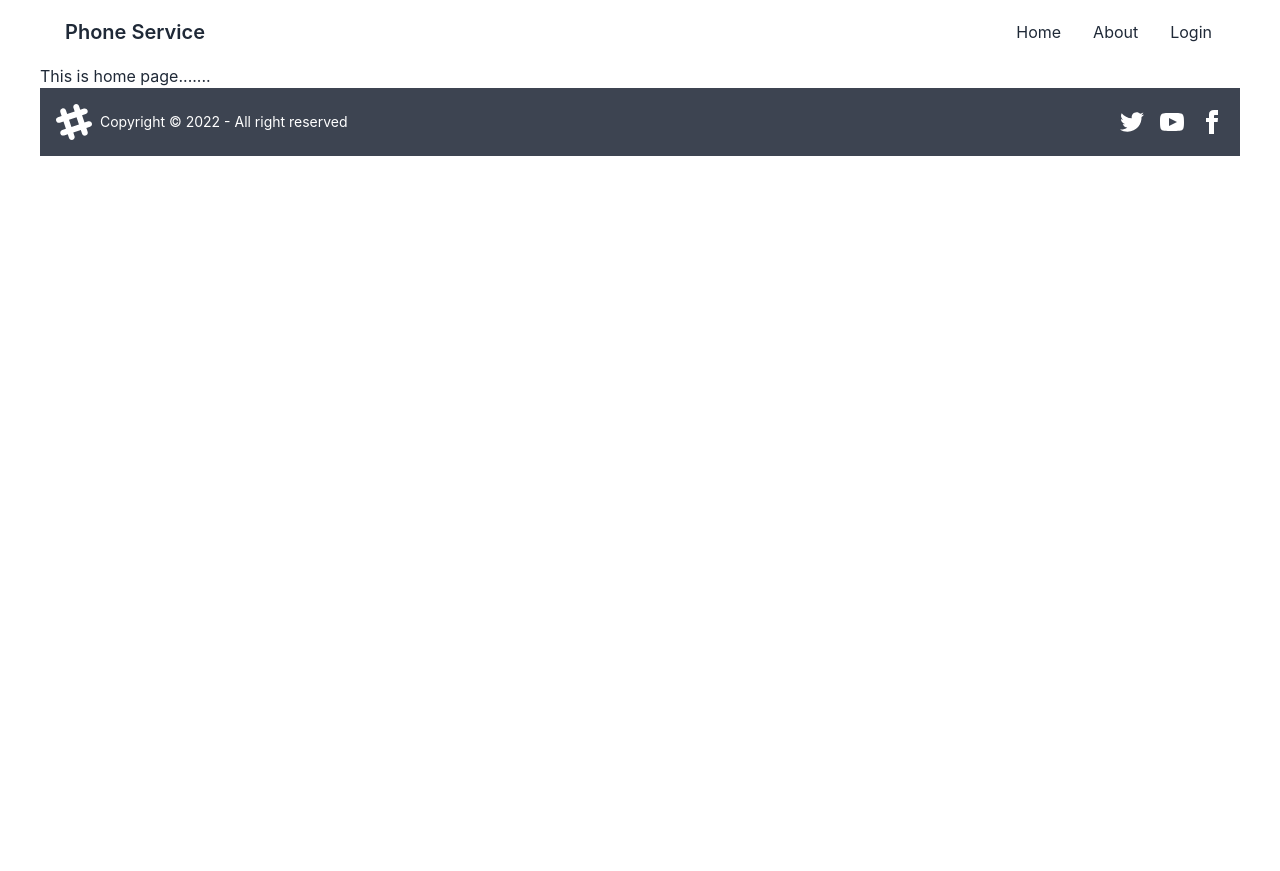
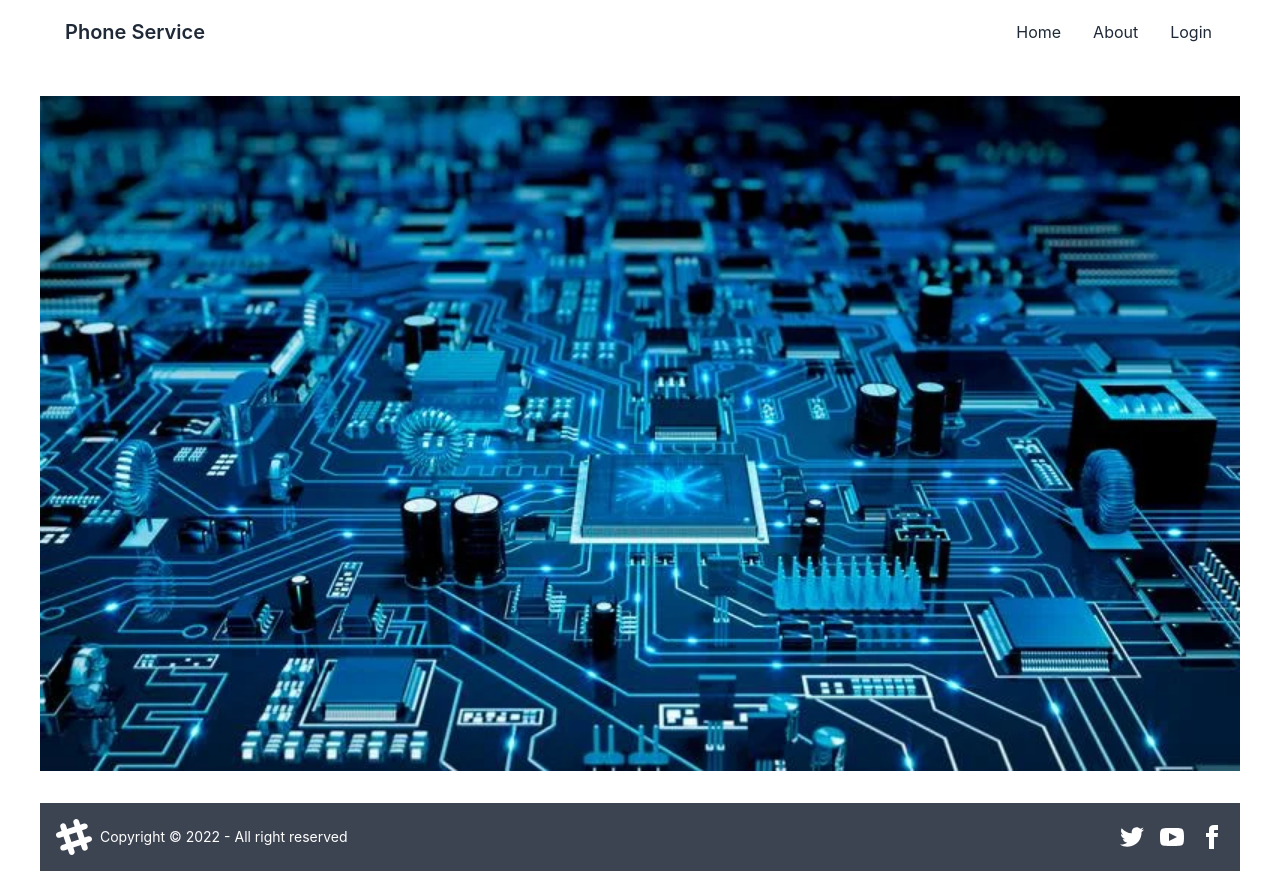
Before and after one commit to partho2589/genius-phone-services, a React (Create React App) app: page / in a window 1280 px wide. Before the commit the page ends 800 px from the top, so only its background shows below. Built offline with nearby package versions, Linux system fonts and the light colour scheme.

Commit message:
added banner data

```diff
--- a/package.json
+++ b/package.json
@@ -6,8 +6,10 @@
     "@testing-library/jest-dom": "^5.16.5",
     "@testing-library/react": "^13.4.0",
     "@testing-library/user-event": "^13.5.0",
+    "bootstrap": "^5.2.3",
     "daisyui": "^2.46.0",
     "react": "^18.2.0",
+    "react-bootstrap": "^2.7.0",
     "react-dom": "^18.2.0",
     "react-router-dom": "^6.6.1",
     "react-scripts": "5.0.1",
--- /dev/null
+++ b/src/Pages/Home/Banner.js
@@ -0,0 +1,12 @@
+import React from 'react';
+import banner from '../../Images/banner.jpg'
+const Banner = () => {
+    return (
+        <div>
+          <img className='w-full my-8' src={banner} alt="" />
+
+        </div>
+    );
+};
+
+export default Banner;
--- a/src/Pages/Home/Home.js
+++ b/src/Pages/Home/Home.js
@@ -1,9 +1,10 @@
 import React from 'react';
+import Banner from './Banner';
 
 const Home = () => {
     return (
         <div>
-            <h1>This is home page.......</h1>
+            <Banner></Banner>
         </div>
     );
 };
```
Also changed, not shown: src/Images/banner.jpg (added), 1 other file (tests, documents, lock files or other folders).
